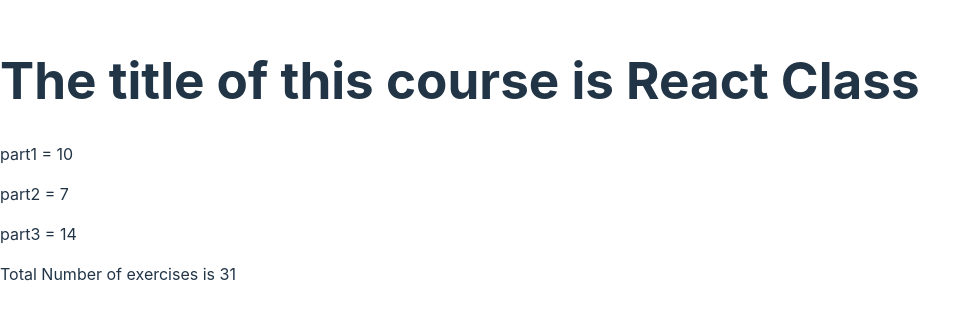
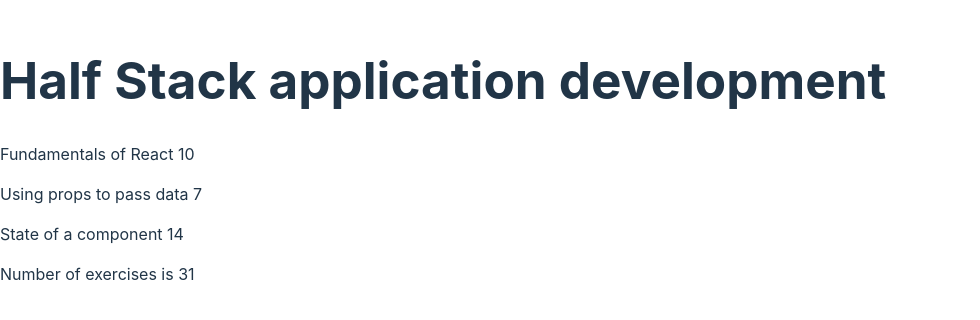
Before and after one commit to Emmacsea/React-Class, a React (Vite) app: page / in a window 1280 px wide. Shown: the part 240-560 px from the top of the page, without its empty margins (0-980 px from the left). Built offline with nearby package versions, Linux system fonts and the light colour scheme.

Commit message:
React Class

```diff
--- a/src/App.jsx
+++ b/src/App.jsx
@@ -1,24 +1,27 @@
-import PartCourse from "./Components/CourseParts"
-import HeadExercise from "./Components/CourseHeader"
-import TotalPart from "./Components/CourseTotal"
+import Content from "./Components/CourseParts"
+import Header from "./Components/CourseHeader"
+import Total from "./Components/CourseTotal"
 
 const App = () => {
-  // const course = 'Half Stack application development'
-  // const part1 = 'Fundamentals of React'
-  // const exercises1 = 10
-  // const part2 = 'Using props to pass data'
-  // const exercises2 = 7
-  // const part3 = 'State of a component'
-  // const exercises3 = 14
+  const course = 'Half Stack application development'
+  const part1 = 'Fundamentals of React'
+  const exercises1 = 10
+  const part2 = 'Using props to pass data'
+  const exercises2 = 7
+  const part3 = 'State of a component'
+  const exercises3 = 14
+
 
   return (
     <>
 
-      <HeadExercise name = " React Class"/>
+      <Header course = {course}/>
 
-      <PartCourse/>
+      <Content part = {part1} exercises = {exercises1}/>
+      <Content part = {part2} exercises = {exercises2}/>
+      <Content part = {part3} exercises = {exercises3}/>
 
-      <TotalPart/>
+      <Total exercises = {exercises1 + exercises2 + exercises3}/>
 
 
     </>
--- a/src/Components/CourseHeader.jsx
+++ b/src/Components/CourseHeader.jsx
@@ -1,11 +1,11 @@
-const HeadExercise = (props) => {
+const Header = (props) => {
     return (
         <div>
-            <h1> The title of this course is{props.name}</h1>
+            <h1> {props.course}</h1>
 
         </div>
 
     )
 }
 
-export default HeadExercise
+export default Header
--- a/src/Components/CourseParts.jsx
+++ b/src/Components/CourseParts.jsx
@@ -1,17 +1,16 @@
-const PartCourse = () => {
-const exercise1 = 10
-const exercise2 = 7
-const exercise3 = 14
+const Content = (props) => {
+
 
     return (
         <div>
-            <p> part1 = {exercise1} </p>
-            <p> part2 = {exercise2} </p>
-            <p> part3 = {exercise3} </p>
+            <p> {props.part} {props.exercises} </p>
+
+
+
 
         </div>
 
     )
 }
 
-export default PartCourse
+export default Content
--- a/src/Components/CourseTotal.jsx
+++ b/src/Components/CourseTotal.jsx
@@ -1,14 +1,12 @@
-const TotalPart = () => {
-const exercise1 = 10;
-const exercise2 = 7;
-const exercise3 = 14;
+const Total = (props) => {
+
     return (
         <div>
-            <p> Total Number of exercises is {exercise1 + exercise2 + exercise3}</p>
+            <p> Number of exercises is {props.exercises}</p>
 
         </div>
 
     )
 }
 
-export default TotalPart
+export default Total
```
